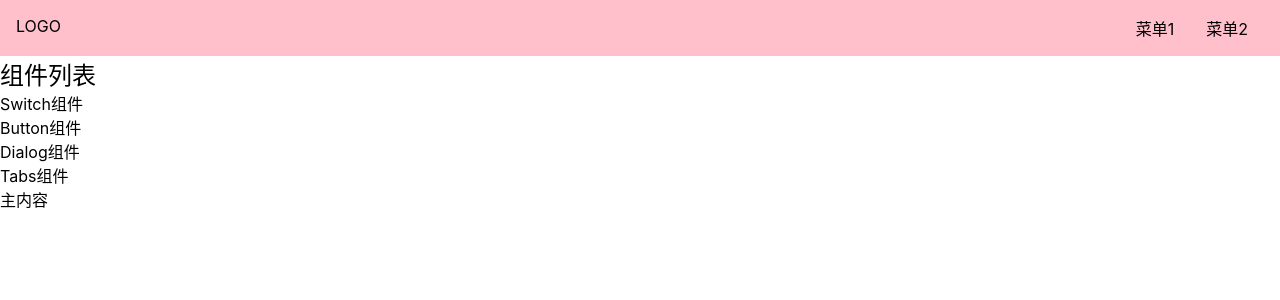
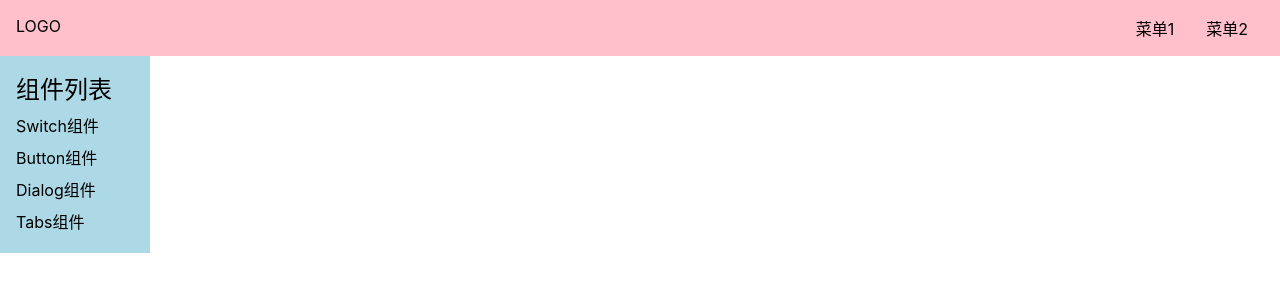
Before and after one commit to jaycemxy/muma-ui-test, a Vue app: page /#/doc in a window 1280 px wide. Shown: the top 300 px of the page. Built offline with nearby package versions, Linux system fonts and the light colour scheme.

Commit message:
调整 topnav和aside的位置

```diff
--- a/src/components/Topnav.vue
+++ b/src/components/Topnav.vue
@@ -14,6 +14,8 @@
 
 <style lang="scss" scoped>
 .topnav {
+  position: relative;
+  z-index: 10;
   background: pink;
   display: flex;
   padding: 16px;
--- a/src/views/Doc.vue
+++ b/src/views/Doc.vue
@@ -32,5 +32,21 @@
 </script>
 
 <style lang="scss" scoped>
-
+aside {
+  background: lightblue;
+  width: 150px;
+  padding: 16px;
+  position: fixed;
+  top: 0;
+  left: 0;
+  padding-top: 70px;
+  > h2 {
+    margin-bottom: 4px;
+  }
+  > ol {
+    > li {
+      padding: 4px 0;
+    }
+  }
+}
 </style>
```
